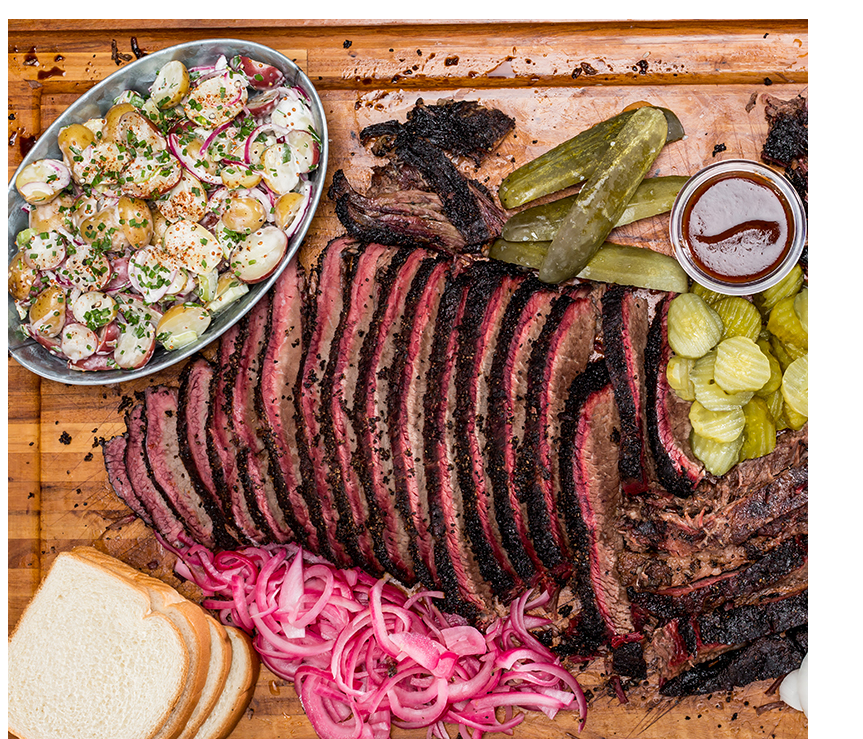
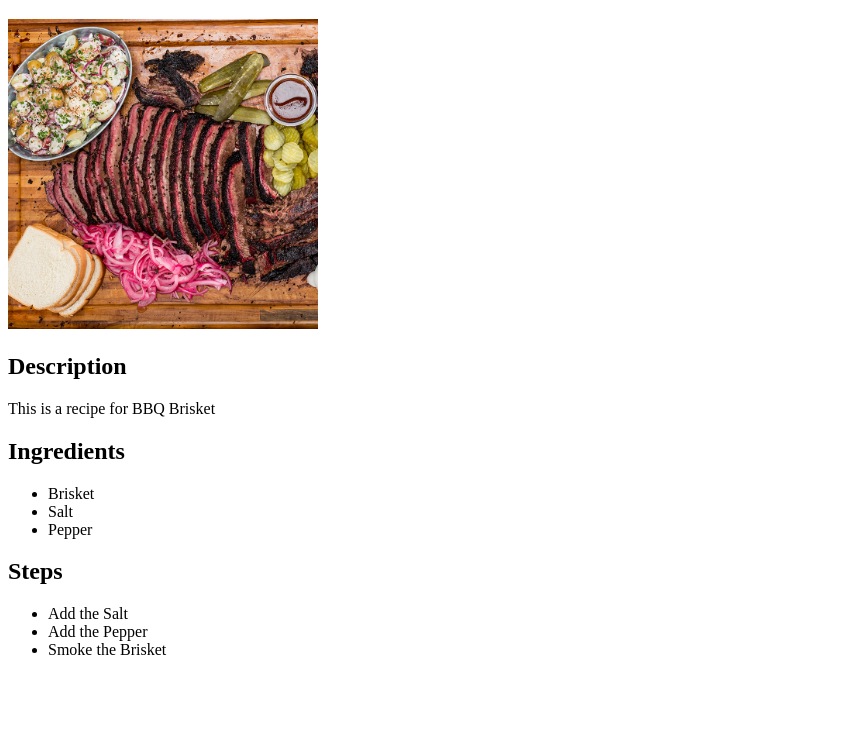
Before and after one commit to davidpacecode/odin-recipes, a plain HTML site: page recipes/brisket.html in a window 1280 px wide. Shown: the part 61-800 px from the top of the page, without its empty margins (0-863 px from the left). Drawn offline with Linux system fonts and the light colour scheme.

Commit message:
resized the image

```diff
--- a/recipes/brisket.html
+++ b/recipes/brisket.html
@@ -8,7 +8,7 @@
 
   <h1>Brisket</h1>
 
-  <img src="brisket.jpg">
+  <img src="brisket.jpg" height="310" width="310">
 
   <h2>Description</h2>
   <p>This is a recipe for BBQ Brisket</p>
```
